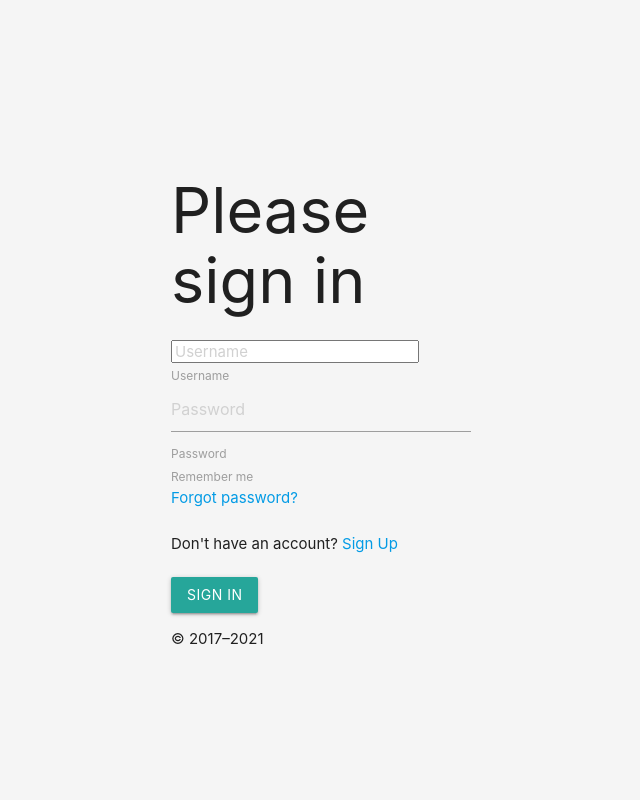
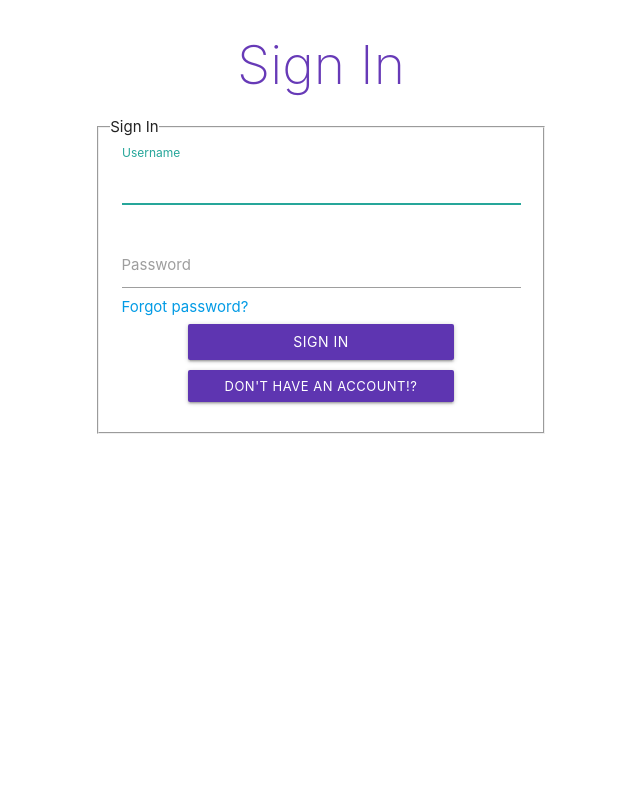
Before and after one commit to diptarag1/webster-2k21, a Django app: page / in a window 1280 px wide. Shown: the whole page, without its empty margins (319-959 px from the left). Run offline with Django 3.2, Linux system fonts and the light colour scheme.

Commit message:
beautified sign in page

```diff
--- a/user/templates/user/signin.html
+++ b/user/templates/user/signin.html
@@ -2,90 +2,70 @@
 {% block title %}
     Sign In
 {% endblock %}
+{% block css %}
+    <style>
+        .auth-page-buttons {
+        {#padding:10px;#} margin: 5px;
+        }
+
+    </style>
+{% endblock %}
 {% block content %}
-    <style>html,
-    body {
-        height: 100%;
-    }
+    <style>
 
-    body {
-        display: flex;
-        align-items: center;
-        padding-top: 40px;
-        padding-bottom: 40px;
-        background-color: #f5f5f5;
-    }
+        .thinText3 {
+            font-weight: 200;
+        }
 
-    .form-signin {
-        width: 100%;
-        max-width: 330px;
-        padding: 15px;
-        margin: auto;
-    }
+    </style>
+    <div class="container row " id="myFormContainer">
+        <div class="col s6 offset-s3">
+            <h2 class="deep-purple-text thinText3 center">Sign In</h2>
+            <div class="form-container">
+                <form method="POST" action="{% url 'signin' %}">
+                    {% csrf_token %}
+                    <fieldset class=" blackShade1trans form-group row">
+                        <legend class="border-bottom mb-4"> Sign In</legend>
 
-    .form-signin .checkbox {
-        font-weight: 400;
-    }
+                        <div class="input-field col s12 black-text ">
 
-    .form-signin .form-floating:focus-within {
-        z-index: 2;
-    }
+                            <input type="text" name="username" maxlength="150" autofocus class="  validate" required
+                                   id="id_username">
 
-    .form-signin input[type="email"] {
-        margin-bottom: -1px;
-        border-bottom-right-radius: 0;
-        border-bottom-left-radius: 0;
-    }
-
-    .form-signin input[type="password"] {
-        margin-bottom: 10px;
-        border-top-left-radius: 0;
-        border-top-right-radius: 0;
-    }
-    </style>
-{#    <form class="box mx-auto" method="POST" action="">#}
-{#        {% csrf_token %}#}
-{##}
-{#        <h1>Login</h1>#}
-{#        <p class="text-muted"> Please enter your login and password!</p>#}
-{#        <input type="text" name="username" placeholder="Username">#}
-{#        <div class="passw mx-auto d-block" style="margin-bottom: -20px;">#}
-{#            <input type="password" name="password" id="password" placeholder="Password">#}
-{#            <span toggle="#password" class="fa fa-eye toggle-password field-icon"></span>#}
-{#        </div>#}
-{#        <a class="forgot" href="{% url 'signup' %}">Forgot password?</a>#}
-{#        <input type="submit" name="" value="Login">#}
-{#        <p class="forgot text-muted" style="line-height: 2.5em;">Don't have an account? <a#}
-{#                href="{% url 'signup' %}" class="signup">Sign Up</a></p>#}
-{#    </form>#}
+                            <label class="" for="id_username">Username</label>
 
 
-    <main class="form-signin text-center">
-        <form class="box mx-auto" method="POST" action="{% url 'signin' %}">
-            {% csrf_token %}
-            <h1 class="h3 mb-3 fw-normal">Please sign in</h1>
+                        </div>
 
-            <div class="form-floating">
-                <input type="username" id="username" class="form-control" name="username" placeholder="Username">
-                <label for="floatingInput">Username</label>
+
+                        <div class="input-field col s12  ">
+
+                            <input type="password" name="password" autocomplete="new-password" class=" validate"
+                                   required
+                                   id="id_password">
+
+                            <label class="" for="id_password">Password</label>
+                            <a class="forgot" href="{% url 'signup' %}">Forgot password?</a>
+
+
+                            <button class=" auth-page-buttons form-group btn btn-outline-info col s8 offset-s2 deep-purple darken-1"
+                                    type="submit"> Sign In
+                            </button>
+
+                            <a href="{% url 'signup' %}"
+                               class="  auth-page-buttons btn btn-small  col s8 offset-s2 deep-purple darken-1">
+                                Don't Have an Account!?
+                            </a>
+                        </div>
+                    </fieldset>
+
+                </form>
             </div>
-            <div class="form-floating">
-                <input type="password" id="password" class="form-control" name="password" placeholder="Password">
-                <label for="floatingPassword">Password</label>
-            </div>
+        </div>
+    </div>
 
-            <div class="checkbox mb-3">
-                <label>
-                    <input type="checkbox" value="remember-me"> Remember me
-                </label>
-            </div>
-             <a class="forgot" href="{% url 'signup' %}">Forgot password?</a>
-        <p class="forgot text-muted" style="line-height: 2.5em;">Don't have an account? <a
-                href="{% url 'signup' %}" class="signup">Sign Up</a></p>
-            <button name="Sign in" class="w-100 btn btn-lg btn-primary" type="submit">Sign in</button>
-            <p class="mt-5 mb-3 text-muted">&copy; 2017–2021</p>
-        </form>
-    </main>
+
+
 
 
 
```
